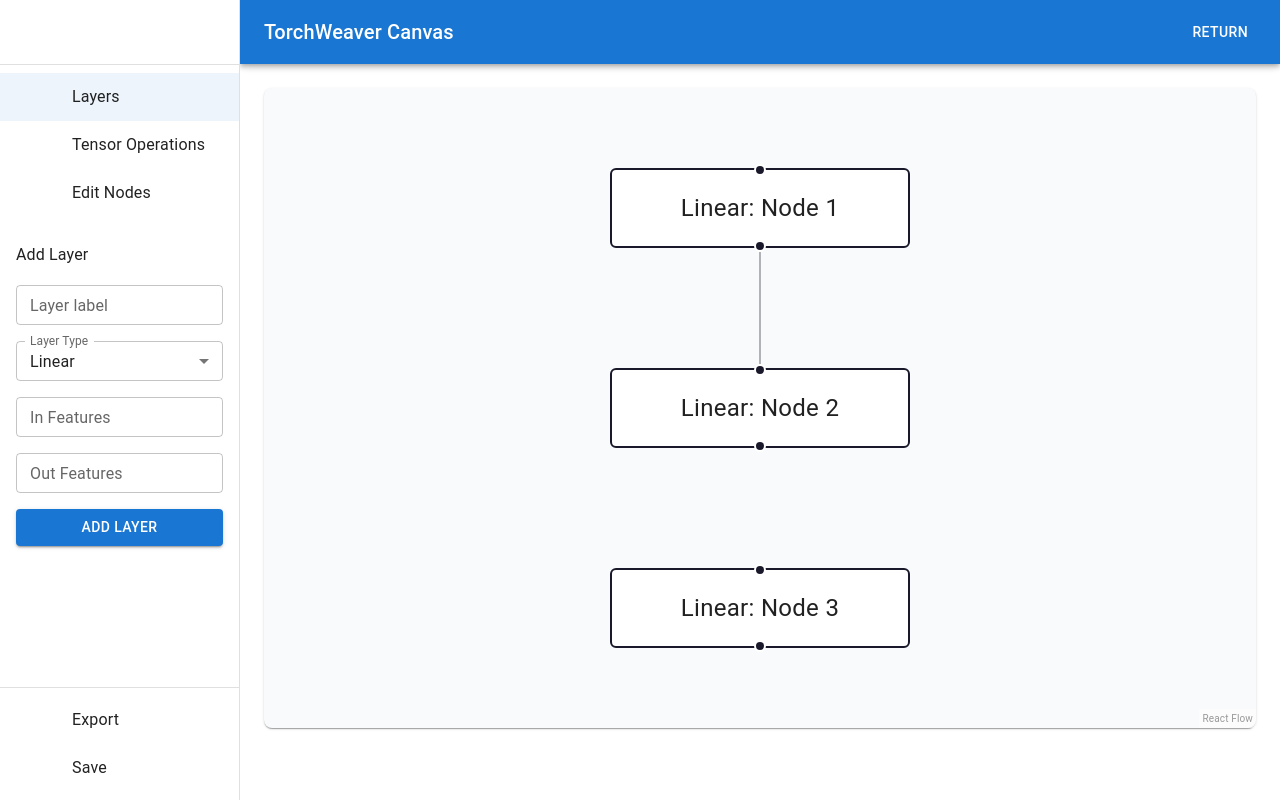
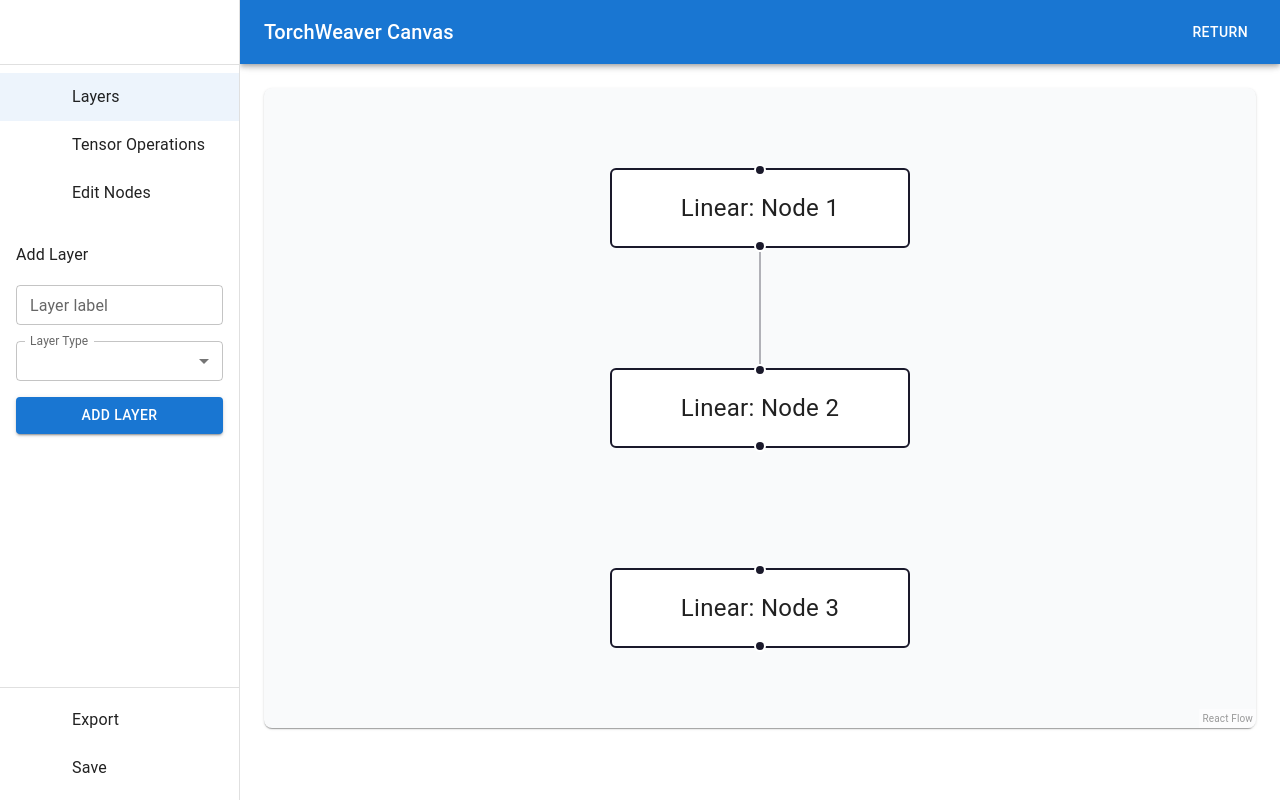
Before and after one commit to smalldonkus/TorchWeaver, a Next.js app in the folder frontend/: page /canvas in a window 1280 px wide. Built offline with nearby package versions, Linux system fonts and the light colour scheme; some icons are missing.

Commit message:
added modularity for Layers only

```diff
--- a/frontend/src/app/canvas/components/LayerForm.tsx
+++ b/frontend/src/app/canvas/components/LayerForm.tsx
@@ -13,23 +13,32 @@ interface Props {
     nodes: any[];
     // setNodes: a function to update the nodes array in the parent component
     setNodes: (val: any) => void;
+
+    defaultLayers: any[];
 }
 
 // The LayerForm component allows users to add a new layer to the canvas
-export default function LayerForm({ nodes, setNodes }: Props) {
-    // State for the label of the new layer
+export default function LayerForm({ nodes, setNodes, defaultLayers }: Props) {
+
+    // State for the type of layer (e.g., Linear, Convolutional, Flatten)
     const [newLabel, setNewLabel] = useState("");
-    // State for the type of layer (e.g., Linear, Convolutional, Flatten)
-    const [layerType, setLayerType] = useState("Linear");
-    // State for the number of input features (used for Linear layers)
-    const [inFeatures, setInFeatures] = useState("");
-    // State for the number of output features (used for Linear layers)
-    const [outFeatures, setOutFeatures] = useState("");
+
+
+    const [chosenDefault, setChosenDefault] = useState(defaultLayers[0])
+    function setLayer(layerName) {
+        setChosenDefault(defaultLayers.find((layer) => layer.type == layerName))
+    }
+    const updateParam = (paramaterKey, parameterValue) => {
+        setChosenDefault( prev => ({
+                ...prev, parameters : {...prev.parameters, [paramaterKey] : parameterValue}
+            })
+        );
+    }
 
     // Function to add a new layer to the nodes array
     const addLayer = () => {
         // Generate a unique id for the new node based on the current number of nodes
-        const newId = `n${nodes.length + 1}`;
+        const newId = `n${nodes.length + 1}`; //BUG: when nodes are removed
         // Update the nodes array by adding the new node with its properties
         setNodes([
             ...nodes,
@@ -39,23 +48,18 @@ export default function LayerForm({ nodes, setNodes }: Props) {
                 position: { x: 100, y: 100 + nodes.length * 60 },
                 data: {
                     // Set the label to the selected layer type and user-provided label, or a default if empty
-                    label: `${layerType}: ${newLabel || `Node ${nodes.length + 1}`}`,
+                    label: `${chosenDefault.layerType}: ${chosenDefault.newLabel || `Node ${nodes.length + 1}`}`,
                     // Indicate this node is a Layer operation
                     operationType: "Layer",
                     // Store the selected layer type
-                    layerType,
+                    layerType : chosenDefault.type,
                     // Store parameters relevant to the layer (only used for Linear here)
-                    parameters: {
-                        in_features: inFeatures,
-                        out_features: outFeatures,
-                    },
+                    parameters : {parameters: chosenDefault.parameters}
                 },
             },
         ]);
         // Reset the form fields after adding the layer
-        setNewLabel("");
-        setInFeatures("");
-        setOutFeatures("");
+        setChosenDefault("Linear") // Toby: sloppy i know
     };
 
     // Render the form UI for adding a new layer
@@ -78,41 +82,34 @@ export default function LayerForm({ nodes, setNodes }: Props) {
             <TextField
                 select
                 label="Layer Type"
-                value={layerType}
-                onChange={(e) => setLayerType(e.target.value)}
+                value={chosenDefault == null ? "still Loading" : chosenDefault.type}
+                onChange={(e) => setLayer(e.target.value)}
                 fullWidth
                 size="small"
                 sx={{ mb: 2 }}
             >
-                <MenuItem value="Linear">Linear</MenuItem>
-                <MenuItem value="Convolutional">Convolutional</MenuItem>
-                <MenuItem value="Flatten">Flatten</MenuItem>
+                {defaultLayers.map((dLayer) => (
+                    <MenuItem key={dLayer.type} value={dLayer.type}>{dLayer.type}</MenuItem>
+                ))}
             </TextField>
             {/* Show extra fields for Linear layers only */}
-            {layerType === "Linear" && (
+            {chosenDefault != null &&
                 <>
-                    {/* Input for number of input features */}
-                    <TextField
-                        label="In Features"
-                        value={inFeatures}
-                        onChange={(e) => setInFeatures(e.target.value)}
-                        type="number"
-                        fullWidth
-                        size="small"
-                        sx={{ mb: 2 }}
-                    />
-                    {/* Input for number of output features */}
-                    <TextField
-                        label="Out Features"
-                        value={outFeatures}
-                        onChange={(e) => setOutFeatures(e.target.value)}
-                        type="number"
-                        fullWidth
-                        size="small"
-                        sx={{ mb: 2 }}
-                    />
+                    {Object.keys(chosenDefault.parameters).map((paramterKey, i) => (
+                        <TextField
+                            key={i}
+                            label={paramterKey}
+                            value={chosenDefault.parameters[paramterKey]}
+                            onChange={(e) => updateParam(paramterKey, e.target.value)}
+                            type={chosenDefault.parameters[paramterKey] instanceof Number ? "number" : "checked"}
+                            fullWidth
+                            size="small"
+                            sx={{ mb: 2 }}
+                        />
+                    ))}
                 </>
-            )}
+            }
+
             {/* Button to add the new layer */}
             <Button variant="contained" fullWidth onClick={addLayer}>
                 Add Layer
--- a/frontend/src/app/canvas/components/Sidebar.tsx
+++ b/frontend/src/app/canvas/components/Sidebar.tsx
@@ -43,6 +43,7 @@ interface Props {
     selectedNodes: any[]; // shows current selected Nodes
     updateNodeLabel: (targetID: any, val: any) => void; // allows the update of Label
     updateNodeLayerType: (targetID: any, val: any) => void; // allows the update of layerType
+    defaultLayers: any[];
 }
 
 // Sidebar component definition
@@ -56,7 +57,8 @@ export default function Sidebar({
     handleExport,
     selectedNodes,
     updateNodeLabel,
-    updateNodeLayerType
+    updateNodeLayerType,
+    defaultLayers
 }: Props) {
     // Get theme object for direction (ltr/rtl)
     const theme = useTheme();
@@ -110,7 +112,7 @@ export default function Sidebar({
                 </List>
                 {/* Show LayerForm only if "Layers" menu is selected */}
                 {selectedMenu === "Layers" && (
-                    <LayerForm nodes={nodes} setNodes={setNodes} />
+                    <LayerForm nodes={nodes} setNodes={setNodes} defaultLayers={defaultLayers}/>
                 )}
                 {selectedMenu === "Edit Nodes" && (
                     <EditLayerForm nodes={nodes} setNodes={setNodes} selectedNodes={selectedNodes} updateNodeLabel={updateNodeLabel} updateNodeLayerType={updateNodeLayerType}/>
--- a/frontend/src/app/canvas/page.tsx
+++ b/frontend/src/app/canvas/page.tsx
@@ -1,6 +1,6 @@
 "use client"; // Enables React Server Components with client-side interactivity
 
-import { useState, useCallback } from "react";
+import { useState, useCallback, useEffect } from "react";
 import Box from "@mui/material/Box";
 import CssBaseline from "@mui/material/CssBaseline";
 import { applyNodeChanges, applyEdgeChanges, addEdge, OnSelectionChangeFunc} from "@xyflow/react";
@@ -11,9 +11,26 @@ import AppBarHeader from "./components/AppBarHeader";
 import Sidebar from "./components/Sidebar";
 import Canvas from "./components/Canvas";
 import useExport from "./hooks/useExport";
+import defaultLayersJSON from "./utils/JsonDefaults/Layers.json"
 
 // Main page component for the canvas feature
 export default function CanvasPage() {
+
+  // DEFAULTS: TODO: move
+  const [defaultLayers, setDefaultLayers] = useState([]);
+  useEffect(() => {
+    setDefaultLayers(defaultLayersJSON.data);
+  }, []);
+
+  // const [defaultLayers, setDefaultLayers] = useState([]);
+  // useEffect(() => {
+  //   const fetchFile = async () => {
+  //     const jsonData = await fetch("./utils/JsonDefaults/Layers.json").then(res => res.json).then(data => data.data)
+  //     setDefaultLayers(jsonData)
+  //   }
+  // }, []);
+  // console.log(defaultLayers)
+
   // State to control if the sidebar is open
   const [open, setOpen] = useState(true);
   // State for the nodes in the canvas
@@ -49,6 +66,15 @@ export default function CanvasPage() {
       setSelectedEdges((edges));
     },[]
   );
+
+  const updateNodeParameter = (elementID, parameterKey, parameterValue) => {
+    setNodes(oldNodes =>
+      oldNodes.map(e => e.id == elementID ? {...e, data: {...e.data, parameters : {...e.data.parameters, [parameterKey] : parameterValue}}} : e)
+    )
+    setSelectedNodes(oldNodes =>
+      oldNodes.map(e => e.id == elementID ? {...e, data: {...e.data, parameters : {...e.data.parameters, [parameterKey] : parameterValue}}} : e)
+    )
+  }
 
   const updateNodeLabel = (elementID, newLabel) => {
     setNodes(oldNodes =>
@@ -89,6 +115,7 @@ export default function CanvasPage() {
         selectedNodes={selectedNodes}
         updateNodeLabel={updateNodeLabel}
         updateNodeLayerType={updateNodeLayerType}
+        defaultLayers={defaultLayers}
       />
       {/* Main content area for the canvas */}
       <Main open={open}>
--- /dev/null
+++ b/frontend/src/app/canvas/utils/JsonDefaults/Layers.json
@@ -0,0 +1,66 @@
+{
+    "data" : [
+        {
+            "library" : "torch.nn",
+            "type" : "Linear",
+
+            "maxInputs" : 1,
+            "minInputs" : 1,
+
+            "parameters" : {
+                "in_features" : 1,
+                "out_features" : 1,
+                "bias" : true
+            }
+        },
+        {
+            "library" : "torch.nn",
+            "type" : "Conv2d",
+
+            "maxInputs" : 1,
+            "minInputs" : 1,
+
+            "parameters" : {
+                "in_channels": 3,
+                "out_channels": 96,
+                "kernel_size": 11,
+                "stride": 4,
+                "padding": 2,
+                "bias": true
+            }
+        },
+        {
+            "library" : "torch.nn",
+            "type": "LocalResponseNorm",
+
+            "maxInputs" : 1,
+            "minInputs" : 1,
+
+            "parameters" : {
+                "size": 5,
+                "alpha": 1e-4,
+                "beta": 0.75,
+                "k": 2.0
+            }
+        },
+        {
+            "library" : "torch.nn",
+            "type": "MaxPool2d",
+
+            "maxInputs" : 1,
+            "minInputs" : 1,
+
+            "parameters" : {
+                "kernel_size": 3,
+                "stride": 2
+            }
+        },
+        {
+            "library" : "torch.nn",
+            "type": "flatten",
+            "maxInputs" : 1,
+            "minInputs" : 1,
+            "parameters" : {}
+        }
+    ]
+}
```
